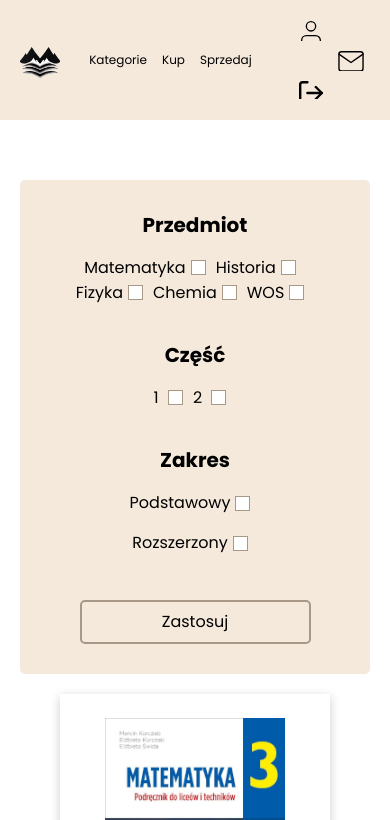
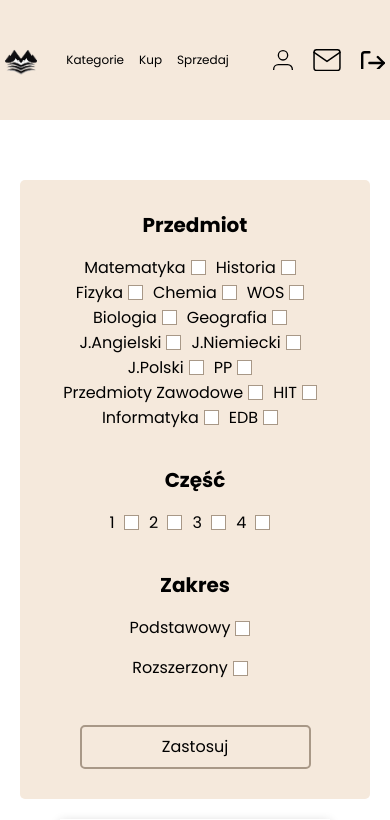
Before and after one commit to Eg-Nickname/ksiazki-gorka, a PHP site: page /lista-ofert in a window 390 px wide. Shown: the top 820 px of the page. Run offline with PHP 8.4, Linux system fonts and the light colour scheme; a user stored in the database is signed in; data comes from the database, SQL or seed files in the repository.

Commit message:
Nowa Wersja

```diff
--- a/all_from_user.php
+++ b/all_from_user.php
@@ -1,7 +1,7 @@
 <?php
 session_start();
 $is_logged_in=false;
-if(isset($_SESSION['logged_in']) && $_SESSION['logged_in'] == true){
+if(isset($_SESSION['logged_in'])){
     $is_logged_in =true;
 }
 ?>
@@ -15,6 +15,7 @@ if(isset($_SESSION['logged_in']) && $_SESSION['logged_in'] == true){
     <link rel="stylesheet" href="style/oferty.css">
     <script defer src="scripts/jquery-3.6.1.min.js"></script>
     <script defer src="scripts/all_from_user_script.js"></script>
+    <script defer src="scripts/log_out.js"></script>
 </head>
 <body>
     <nav>
--- a/dozrobienia.txt
+++ b/dozrobienia.txt
@@ -1,5 +1,6 @@
 Baza danych
-Języki posprawdzać w html
+Najniższa cena oferty XD
+Favicon
 PHP{
 sprawdzanie czy zalogowany czy nie na stronach
 walidacja podanych przez uzytkownika
@@ -12,9 +13,6 @@ Lista ofert
 -filtry html/css
 Strona oferty
 -responsywa głównego zdjęcia html/css
--X na popupie żeby wyglądał html/css
--popup brania oferty html/css
--popup po wzięciu oferty html/css
 STRONA LOGOWANIA
 --dodać tak, żeby wracało na poprzednią stronę
 PANEL UŻYTKOWNIKA ()
--- a/login_page.php
+++ b/login_page.php
@@ -14,7 +14,8 @@ if(isset($_SESSION['logged_in']))
     <meta name="viewport" content="width=device-width, initial-scale=1.0">
     <title>Rejestracja/Logowanie</title>
     <link rel="stylesheet" href="style/logowanie.css">
-    <script src="scripts/jquery-3.6.1.min.js"></script>
+    <script defer src="scripts/jquery-3.6.1.min.js"></script>
+    <script defer src="scripts/login_script.js"></script>
 </head>
 <body>
 <div class="container">
@@ -129,6 +130,5 @@ if(isset($_SESSION['logged_in']))
         <span class="sign-in-goto-span form--hidden"><p id="sign-in-goto"> Masz już konto? &nbsp;<a id="linkLogin"> Zaloguj się</a></p></span>
     </div>
    </div>
-   <script src="scripts/login_script.js"></script>
 </body>
 </html>
--- a/offer_page.php
+++ b/offer_page.php
@@ -77,6 +77,36 @@ if(isset($_SESSION['logged_in']) && $_SESSION['logged_in'] == true){
                     <div>
                     <label for="wos">WOS<input type="checkbox" class="subject_filter" id="wos"></label>
                     </div>
+                    <div>
+                    <label for="biologia">Biologia<input type="checkbox" class="subject_filter" id="biologia"></label>
+                    </div>
+                    <div>
+                    <label for="geografia">Geografia<input type="checkbox" class="subject_filter" id="geografia"></label>
+                    </div>
+                    <div>
+                    <label for="angielski">J.angielski<input type="checkbox" class="subject_filter" id="angielski"></label>
+                    </div>
+                    <div>
+                    <label for="niemiecki">J.niemiecki<input type="checkbox" class="subject_filter" id="niemiecki"></label>
+                    </div>
+                    <div>
+                    <label for="polski">J.polski<input type="checkbox" class="subject_filter" id="polski"></label>
+                    </div>
+                    <div>
+                    <label for="pp">PP<input type="checkbox" class="subject_filter" id="pp"></label>
+                    </div>
+                    <div>
+                    <label for="zawodowe">Przedmioty zawodowe<input type="checkbox" class="subject_filter" id="zawodowe"></label>
+                    </div>
+                    <div>
+                    <label for="hit">HIT<input type="checkbox" class="subject_filter" id="hit"></label>
+                    </div>
+                    <div>
+                    <label for="informatyka">Informatyka<input type="checkbox" class="subject_filter" id="informatyka"></label>
+                    </div>
+                    <div>
+                    <label for="edb">EDB<input type="checkbox" class="subject_filter" id="edb"></label>
+                    </div>
                 </div>
                 <!-- Historia<input type="checkbox" class="subject_filter" id="historia"> -->
             </div>
@@ -86,7 +116,15 @@ if(isset($_SESSION['logged_in']) && $_SESSION['logged_in'] == true){
                     <div>
                         <label for="part1">1 <input type="checkbox" class="part_filter" id="part1"></label>
                     </div>
+                    <div>
                         <label for="part2">2 <input type="checkbox" class="part_filter" name="" id="part2"></label>
+                    </div>
+                    <div>
+                        <label for="part3">3 <input type="checkbox" class="part_filter" name="" id="part3"></label>
+                    </div>
+                    <div>
+                        <label for="part4">4 <input type="checkbox" class="part_filter" name="" id="part4"></label>
+                    </div>
                 </div>
             </div>
 
--- a/php_scripts/declare_buy.php
+++ b/php_scripts/declare_buy.php
@@ -18,7 +18,7 @@ if(isset($_SESSION['logged_in']))
                     $user_id=$_SESSION['user_id'];
                     $sql="UPDATE users_offers SET customer='$user_id', status='reserved' WHERE offer_id = '$offer_id'";
                     $result=$connection->query($sql);
-                    $message="Zarezerwowano. Przejdź do panelu klienta, aby omówić szczegóły ze sprzedawacą";
+                    $message="<h3>Zarezerwowano.</h3> Przejdź do panelu klienta, aby omówić szczegóły ze sprzedawacą";
                     mysqli_close($connection);
                     if(!$result) throw new Exception(mysqli_connect_errno());
                 }
--- a/php_scripts/sellers_offers.php
+++ b/php_scripts/sellers_offers.php
@@ -1,8 +1,5 @@
 <?php
 session_start();
-if(!isset($_SESSION['logged_in'])){
-    exit();
-}
 if(!isset($_POST['seller'])){
     exit();
 }
--- a/style/main.css
+++ b/style/main.css
@@ -1193,16 +1193,22 @@ footer{
 
 @media only screen and (max-width: 450px) {
 
-    .nav-container .center-nav .nav-list ul li:first-of-type{
-        margin-left: 1rem;
+    .nav-container{
+        padding: 0 0.5rem;
+        grid-template-columns: 1fr 4fr 3fr;
+    }
+    .nav-container .left-nav .nav-image{
+        width: 32px;
+        height: 32px;
     }
     .nav-container .center-nav .nav-list ul li+li{
         margin-left: 1.5rem;
     }
 
     .nav-container .right-nav-authorized{
-        flex-direction: column;
-        gap: 1rem;
+        flex-direction: row;
+        gap: 2rem;
+        height: 100%;
     }
 
     .nav-container .right-nav-authorized #user-panel-button{
@@ -1211,9 +1217,8 @@ footer{
     }
 
     .nav-container .right-nav-authorized #messages-button{
-        width: 26px;
-        height: 20px;
-        margin-left: 8rem;
+        width: 28px;
+        height: 22px;
     }
 
     .nav-container .right-nav-authorized #log_out{
--- a/style/oferty_single.css
+++ b/style/oferty_single.css
@@ -262,19 +262,32 @@
 }
 
 @media (max-width:450px){
+    .nav-container{
+        padding: 0 0.5rem;
+        grid-template-columns: 1fr 4fr 3fr;
+    }
+    .nav-container .left-nav .nav-image{
+        width: 32px;
+        height: 32px;
+    }
+    .nav-container .center-nav .nav-list ul li+li{
+        margin-left: 1.5rem;
+    }
+
     .nav-container .right-nav-authorized{
-        flex-direction: column;
-        gap: 1rem;
+        flex-direction: row;
+        gap: 2rem;
+        height: 100%;
     }
+
     .nav-container .right-nav-authorized #user-panel-button{
         width: 20px;
         height: 20px;
     }
 
     .nav-container .right-nav-authorized #messages-button{
-        width: 26px;
-        height: 20px;
-        margin-left: 8rem;
+        width: 28px;
+        height: 22px;
     }
 
     .nav-container .right-nav-authorized #log_out{
--- a/user_panel/my_purchases.php
+++ b/user_panel/my_purchases.php
@@ -4,8 +4,8 @@
     <meta charset="UTF-8">
     <meta http-equiv="X-UA-Compatible" content="IE=edge">
     <meta name="viewport" content="width=device-width, initial-scale=1.0">
-    <title>Document</title>
-    <script src="../scripts/jquery-3.6.1.min.js"></script>
+    <title>Twoje zakupy</title>
+    <script defer src="../scripts/jquery-3.6.1.min.js"></script>
     <script defer src="../scripts/user_panel_scripts/my_purchases_script.js"></script>
     <script defer src="../scripts/log_out.js"></script>
     <link rel="stylesheet" href="../style/main.css">
--- a/user_panel/reserved_offers.php
+++ b/user_panel/reserved_offers.php
@@ -4,7 +4,7 @@
     <meta charset="UTF-8">
     <meta http-equiv="X-UA-Compatible" content="IE=edge">
     <meta name="viewport" content="width=device-width, initial-scale=1.0">
-    <title>Document</title>
+    <title>Twoja sprzedaż</title>
     <script defer src="../scripts/jquery-3.6.1.min.js"></script>
     <script defer src="../scripts/log_out.js"></script>
     <script defer src="../scripts/user_panel_scripts/reserved_offers_script.js"></script>
```
Also changed, not shown: scripts/all_from_user_script.js (+7 -0 lines), scripts/single_offer_script.js (+8 -1 lines), style/oferty.css (+32 -14 lines), style/oferty_add.css (+14 -9 lines), users_offers/IMG-641189cde9b98.png (added), users_offers/IMG-641189cde9b9b.png (added). Lines whose indentation alone changed are shown as unchanged.
